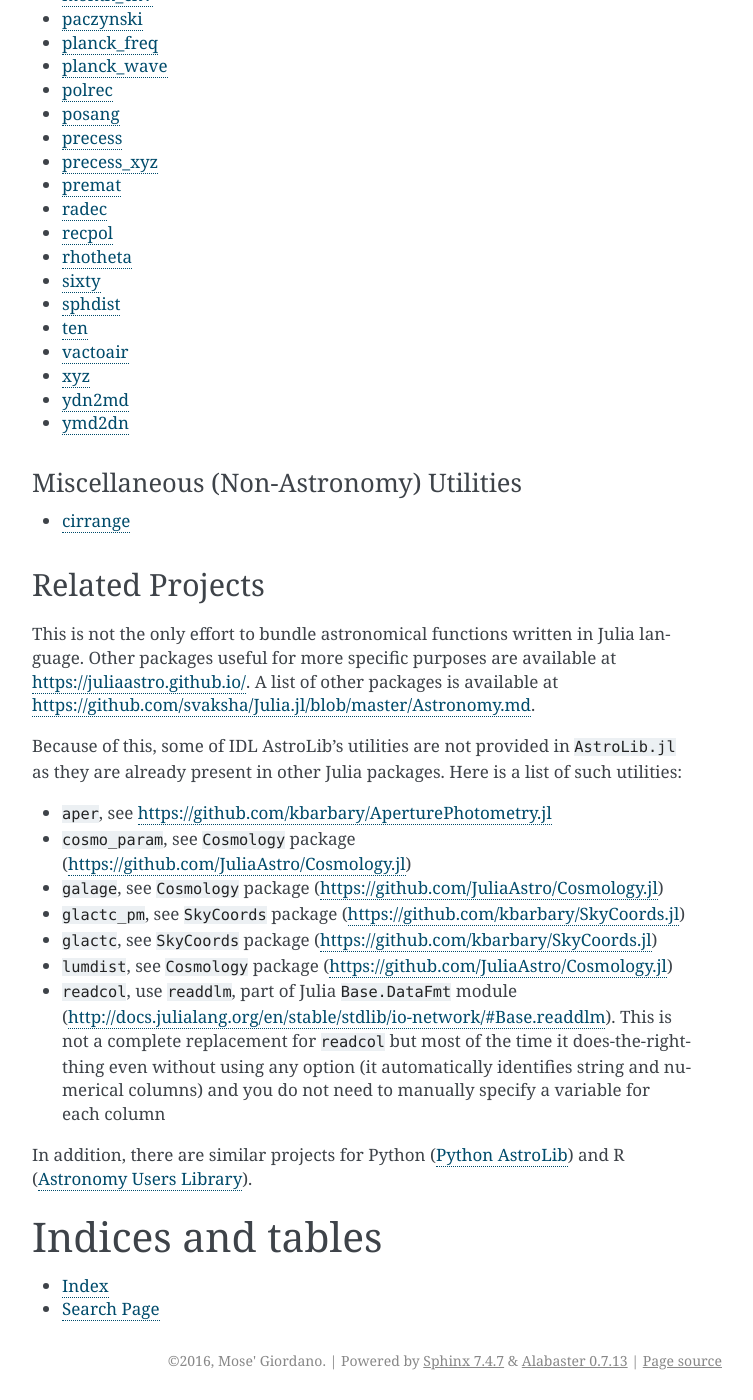
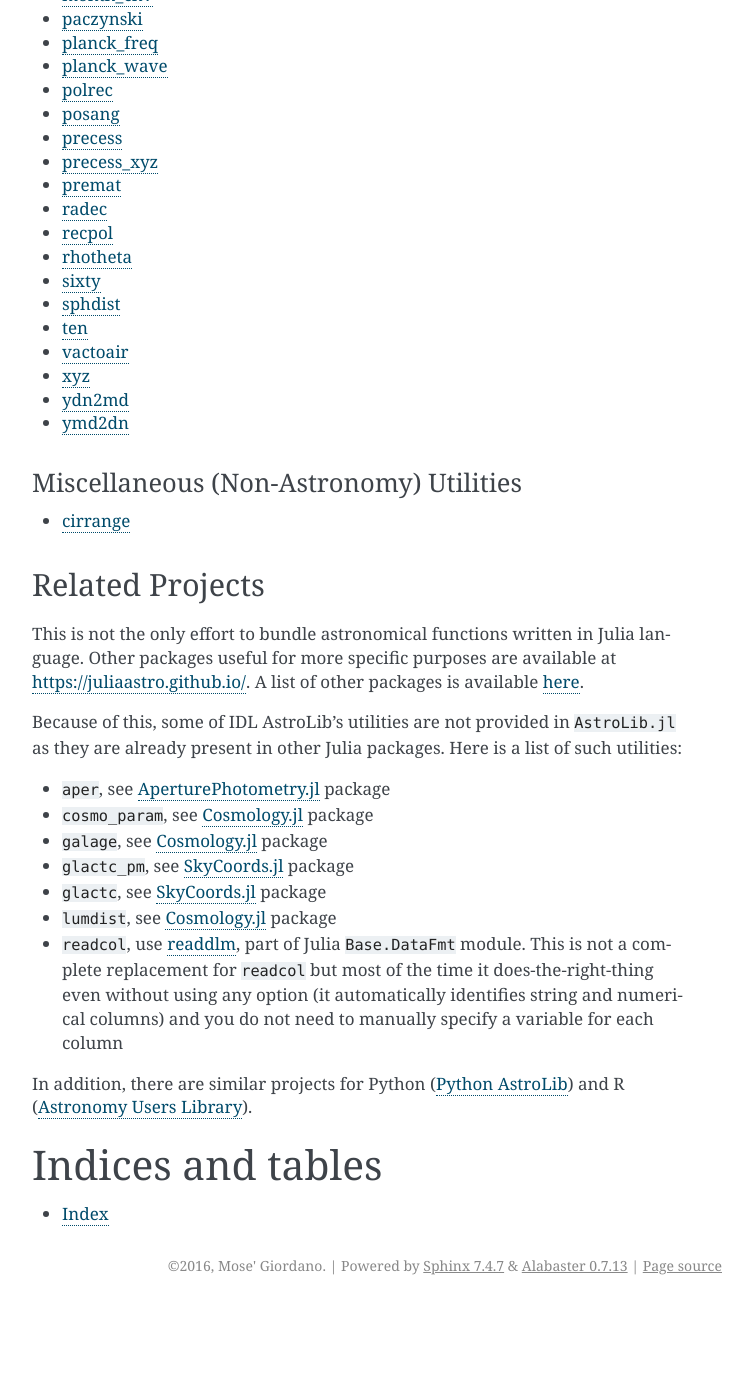
Before and after one commit to giordano/AstroLib.jl, a Sphinx documentation site: the page built from docs/index.rst, in a window 1280 px wide and 1400 px high, scrolled down 2270 px. Shown: the whole window, without its empty margins (388-1141 px from the left). Built offline with Sphinx 7.4.7, drawn with Linux system fonts in a browser that asks for light colours; after the commit the page ends 3575 px from its top, so only the background shows below that; some of the changed text lies outside the part shown.

Commit message:
Other minor doc changes

```diff
--- a/docs/index.rst
+++ b/docs/index.rst
@@ -109,30 +109,31 @@ Related Projects
 
 This is not the only effort to bundle astronomical functions written in Julia
 language. Other packages useful for more specific purposes are available at
-https://juliaastro.github.io/.  A list of other packages is available at
-https://github.com/svaksha/Julia.jl/blob/master/Astronomy.md.
+https://juliaastro.github.io/.  A list of other packages is available `here
+<https://github.com/svaksha/Julia.jl/blob/master/Astronomy.md>`__.
 
 Because of this, some of IDL AstroLib's utilities are not provided in
 ``AstroLib.jl`` as they are already present in other Julia packages.  Here is a
 list of such utilities:
 
--  ``aper``, see https://github.com/kbarbary/AperturePhotometry.jl
--  ``cosmo_param``, see ``Cosmology`` package
-   (https://github.com/JuliaAstro/Cosmology.jl)
--  ``galage``, see ``Cosmology`` package
-   (https://github.com/JuliaAstro/Cosmology.jl)
--  ``glactc_pm``, see ``SkyCoords`` package
-   (https://github.com/kbarbary/SkyCoords.jl)
--  ``glactc``, see ``SkyCoords`` package
-   (https://github.com/kbarbary/SkyCoords.jl)
--  ``lumdist``, see ``Cosmology`` package
-   (https://github.com/JuliaAstro/Cosmology.jl)
-- ``readcol``, use ``readdlm``, part of Julia ``Base.DataFmt`` module
-  (http://docs.julialang.org/en/stable/stdlib/io-network/#Base.readdlm).  This
-  is not a complete replacement for ``readcol`` but most of the time it
-  does-the-right-thing even without using any option (it automatically
-  identifies string and numerical columns) and you do not need to manually
-  specify a variable for each column
+- ``aper``, see `AperturePhotometry.jl
+  <https://github.com/kbarbary/AperturePhotometry.jl>`__ package
+- ``cosmo_param``, see `Cosmology.jl
+  <https://github.com/JuliaAstro/Cosmology.jl>`__ package
+- ``galage``, see `Cosmology.jl <https://github.com/JuliaAstro/Cosmology.jl>`__
+  package
+- ``glactc_pm``, see `SkyCoords.jl <https://github.com/kbarbary/SkyCoords.jl>`__
+  package
+- ``glactc``, see `SkyCoords.jl <https://github.com/kbarbary/SkyCoords.jl>`__
+  package
+- ``lumdist``, see `Cosmology.jl <https://github.com/JuliaAstro/Cosmology.jl>`__
+  package
+- ``readcol``, use `readdlm
+  <http://docs.julialang.org/en/stable/stdlib/io-network/#Base.readdlm>`__, part
+  of Julia ``Base.DataFmt`` module.  This is not a complete replacement for
+  ``readcol`` but most of the time it does-the-right-thing even without using
+  any option (it automatically identifies string and numerical columns) and you
+  do not need to manually specify a variable for each column
 
 In addition, there are similar projects for Python (`Python AstroLib
 <http://www.hs.uni-hamburg.de/DE/Ins/Per/Czesla/PyA/PyA/pyaslDoc/pyasl.html>`__)
@@ -143,4 +144,3 @@ Indices and tables
 ==================
 
 * :ref:`genindex`
-* :ref:`search`
```
Also changed, not shown: other parts of docs/index.rst (+2 -2 lines), README.md (+5 -6 lines).
